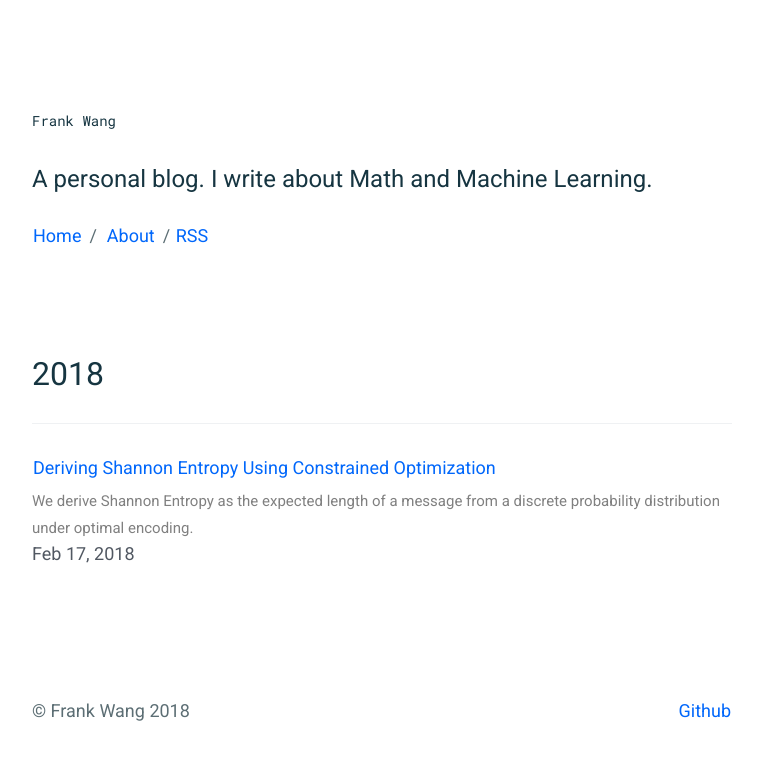
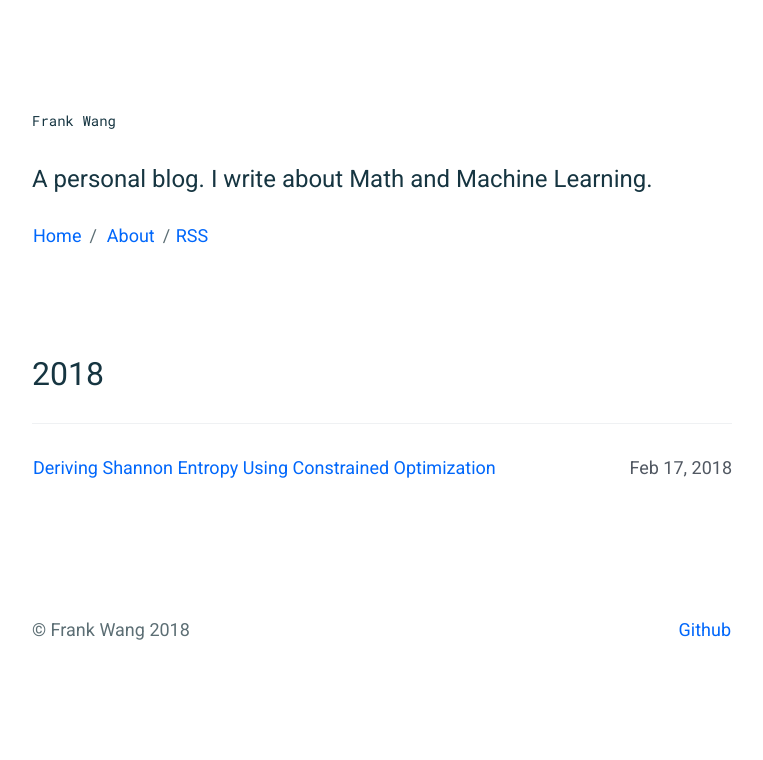
Before and after one commit to frankwang95/frankwang95.github.io, a Jekyll site: the page built from index.html, in a window 1280 px wide. Shown: the top 760 px of the page, without its empty margins (258-1021 px from the left). Built offline with Jekyll 4.4.1, drawn with Linux system fonts in a browser that asks for light colours.

Commit message:
Fixed tags and removed short description

```diff
--- a/_posts/2018-02-14-17_shannon-entropy-proof.md
+++ b/_posts/2018-02-14-17_shannon-entropy-proof.md
@@ -1,9 +1,8 @@
 ---
 layout: post
 title: "Deriving Shannon Entropy Using Constrained Optimization"
-description: "We derive Shannon Entropy as the expected length of a message from a discrete probability distribution under optimal encoding."
 date: 2018-02-17
-tags: information theory, shannon entopy, cross entropy, kullbeck-leibler divergence
+tags: information-theory, shannon-entopy, cross-entropy, kullbeck-leibler-divergence
 comments: true
 ---
 
```
